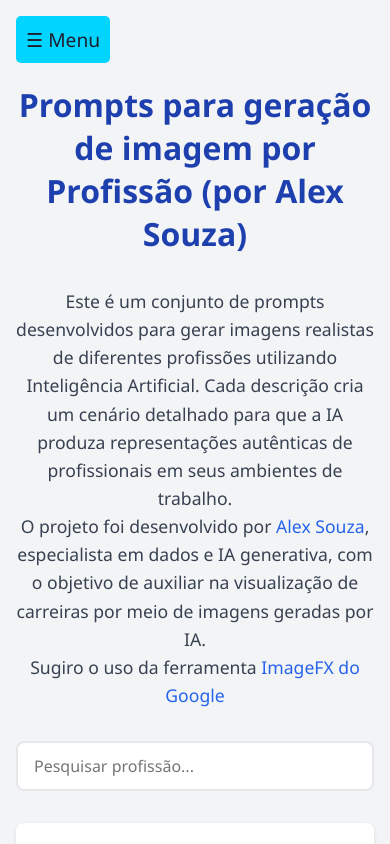
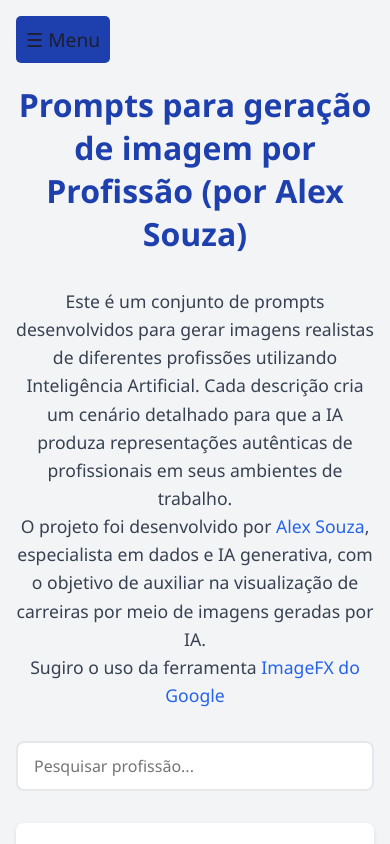
Before and after one commit to aasouzaconsult/imagensprofissoes_prompts, a plain HTML site: page index.html in a window 390 px wide. Shown: the top 844 px of the page. Drawn offline with Linux system fonts and the light colour scheme; no server answers.

Commit message:
index.html

```diff
--- a/index.html
+++ b/index.html
@@ -114,7 +114,7 @@
 
         .menu-toggle {
             display: none;
-            background: #00d4ff;
+            background: #1e40af;
             color: #1e1e2f;
             font-size: 1.2em;
             padding: 10px;
```
